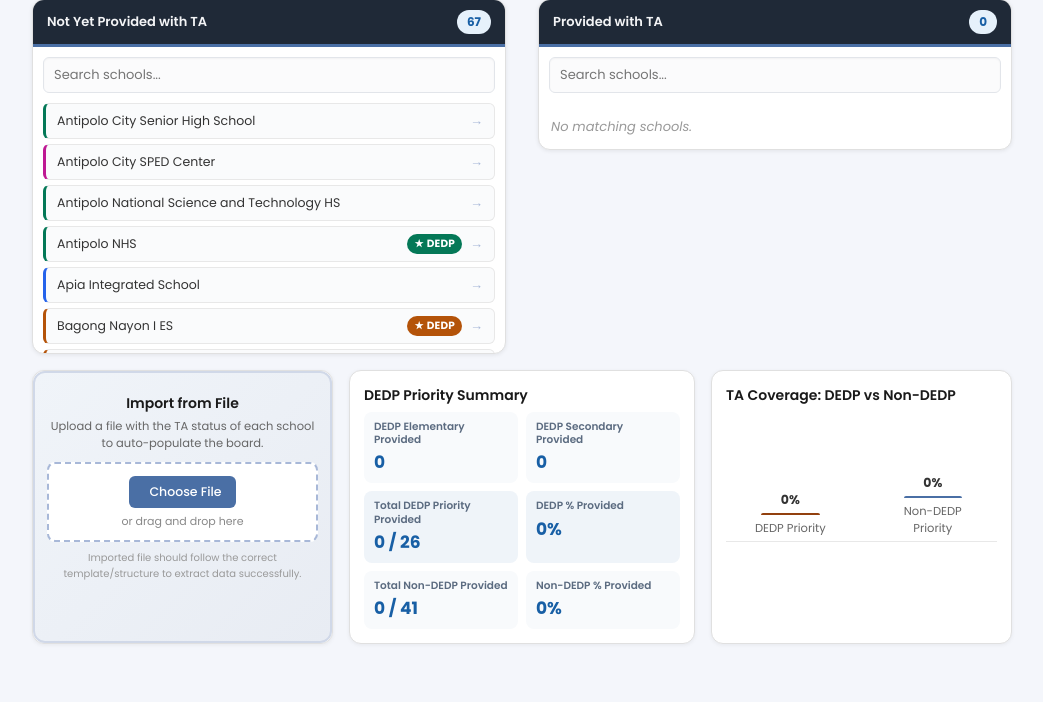
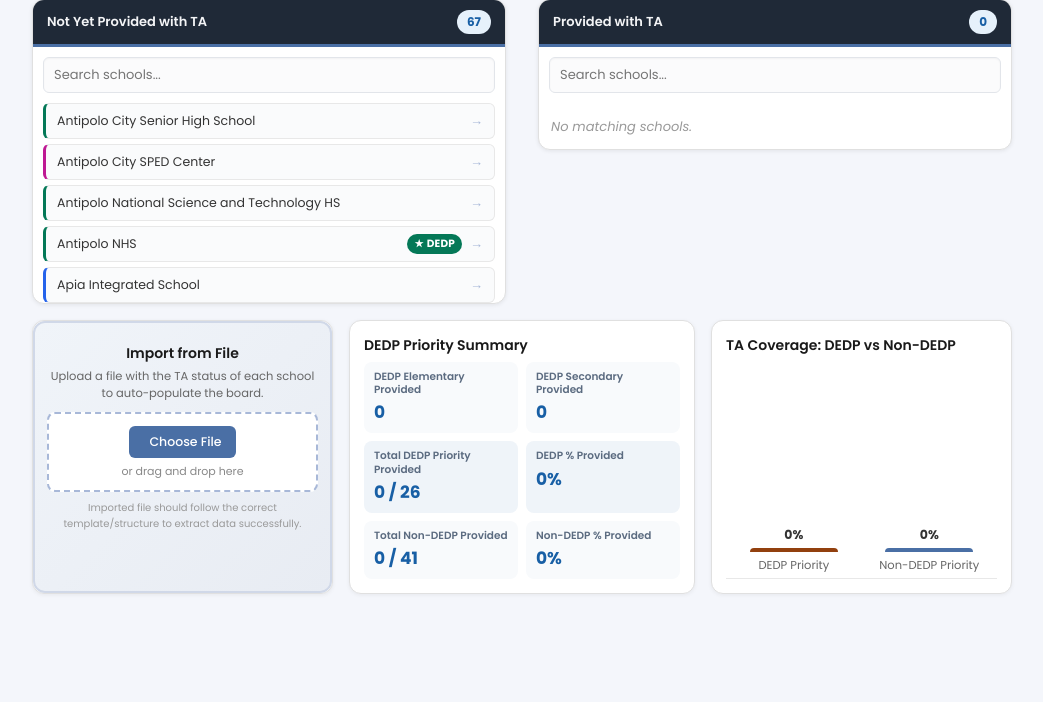
Before and after one commit to n-renz0801/Project-IRC, a Flask app: template templates/tabs/irc2a.html in a window 1280 px wide. Shown: the part 262-964 px from the top of the page, without its empty margins (118-1161 px from the left). After the commit the page ends 856 px from the top, so only its background shows below. Run offline with Flask 3, Linux system fonts and the light colour scheme; the template is opened without the code that fills it, so the values that code supplies are empty; some libraries are stand-ins or nearby versions.

Commit message:
irc2a: improved ui

```diff
--- a/static/css/irc1b.css
+++ b/static/css/irc1b.css
@@ -306,7 +306,7 @@ html::-webkit-scrollbar {
   width: 60%;
   min-height: 2px;
   background: #4a6fa5;
-  border-radius: 999px 999px 0 0;
+  border-radius: 10px 10px 0 0;
   transition: height 0.25s ease;
 }
 
--- a/static/css/irc2a.css
+++ b/static/css/irc2a.css
@@ -286,7 +286,7 @@ html::-webkit-scrollbar {
   list-style: none;
   margin: 0;
   padding: 10px;
-  max-height: 260px;
+  max-height: 210px;
   overflow-y: auto;
   display: flex;
   flex-direction: column;
@@ -596,23 +596,35 @@ html::-webkit-scrollbar {
 
 /* ---- priority bar chart -------------------------------------------------- */
 
+/* This section is a flex column so irc2a-plot-wrapper (and, in turn, the
+   chart itself) can stretch to fill all the leftover height below the
+   heading — instead of the chart being stuck at a fixed 130px regardless
+   of how tall the card actually is. */
+.irc2a-plot-section {
+  display: flex;
+  flex-direction: column;
+}
+
 .irc2a-plot-wrapper {
   margin-top: 6px;
+  flex: 1;
+  display: flex;
+  min-height: 0;
 }
 
 .irc2a-priority-chart {
   display: flex;
   align-items: flex-end;
   justify-content: space-around;
-  gap: 14px;
-  height: 130px;
+  flex: 1;
+  width: 100%;
   border-bottom: 1px solid #e8e8e8;
   padding-bottom: 4px;
 }
 
 .irc2a-priority-chart .irc2a-chart-col {
   flex: 1;
-  max-width: 90px;
+  max-width: 180px;
   display: flex;
   flex-direction: column;
   align-items: center;
@@ -638,7 +650,7 @@ html::-webkit-scrollbar {
 .irc2a-priority-chart .irc2a-chart-bar {
   width: 65%;
   min-height: 2px;
-  border-radius: 999px 999px 0 0;
+  border-radius: 10px 10px 0 0;
   transition: height 0.25s ease;
 }
 
@@ -660,6 +672,13 @@ html::-webkit-scrollbar {
 @media (max-width: 1100px) {
   .irc2a-panel-row {
     grid-template-columns: 1fr;
+  }
+
+  /* On the stacked mobile layout the chart card no longer needs to match
+     a sibling's stretched height, so give it a sane fixed height instead
+     of an unbounded flex-grow. */
+  .irc2a-plot-wrapper {
+    min-height: 160px;
   }
 }
 
@@ -735,6 +754,14 @@ html::-webkit-scrollbar {
   padding: 20px 22px;
   overflow-y: auto;
   flex: 1;
+
+  /* Hide the scrollbar visually — mousewheel/touch scrolling still works */
+  scrollbar-width: none; /* Firefox */
+  -ms-overflow-style: none; /* old Edge/IE */
+}
+
+.irc2a-modal-body::-webkit-scrollbar {
+  display: none; /* Chrome, Safari, new Edge */
 }
 
 .irc2a-modal-hint {
@@ -752,6 +779,14 @@ html::-webkit-scrollbar {
   overflow-y: auto;
   border: 1px solid #e8e8e8;
   border-radius: 8px;
+
+  /* Hide the scrollbar visually — mousewheel/touch scrolling still works */
+  scrollbar-width: none; /* Firefox */
+  -ms-overflow-style: none; /* old Edge/IE */
+}
+
+.irc2a-preview-table-wrap::-webkit-scrollbar {
+  display: none; /* Chrome, Safari, new Edge */
 }
 
 .irc2a-preview-table {
```
Also changed, not shown: static/js/irc2a.js (+52 -7 lines).
